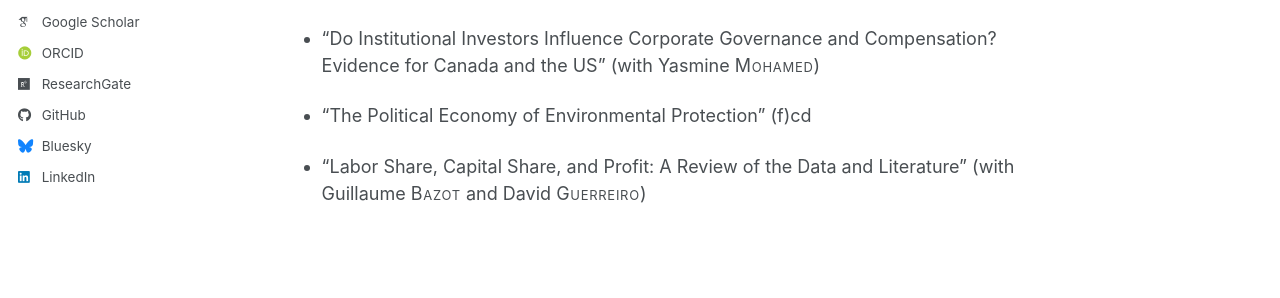
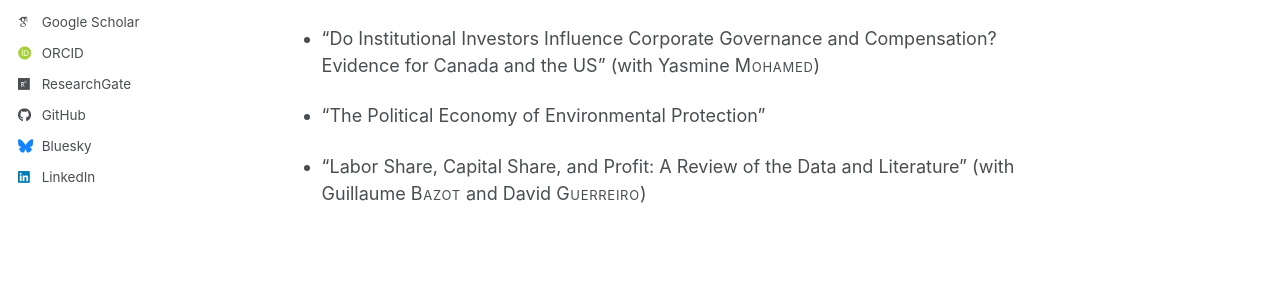
Before and after one commit to thibaultdarcillon/thibaultdarcillon.github.io, a Jekyll site: the page built from _pages/research.md, in a window 1280 px wide and 900 px high, scrolled down 1934 px. Shown: the part 451-749 px from the top of the window. Built offline with Jekyll 4.4.1, drawn with Linux system fonts in a browser that asks for light colours; some web fonts are replaced; a script bundle is joined from its source files by our own code; library files that are not in the unit come from our copies.

```diff
--- a/_pages/research.md
+++ b/_pages/research.md
@@ -55,6 +55,6 @@ author_profile: true
 
 - "Do Institutional Investors Influence Corporate Governance and Compensation? Evidence for Canada and the US" (with Yasmine <span class="smallcaps">Mohamed</span>)
 
-- "The Political Economy of Environmental Protection" (f)cd
+- "The Political Economy of Environmental Protection"
 
 - "Labor Share, Capital Share, and Profit: A Review of the Data and Literature" (with Guillaume <span class="smallcaps">Bazot</span> and David <span class="smallcaps">Guerreiro</span>)
```
